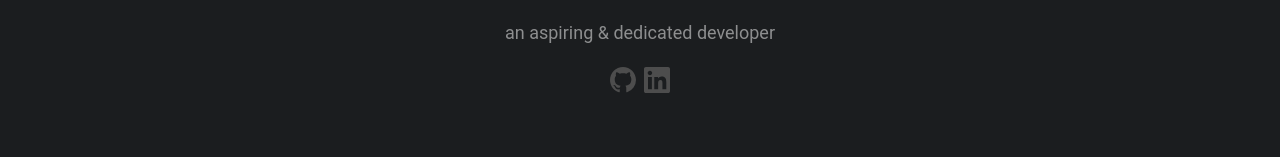
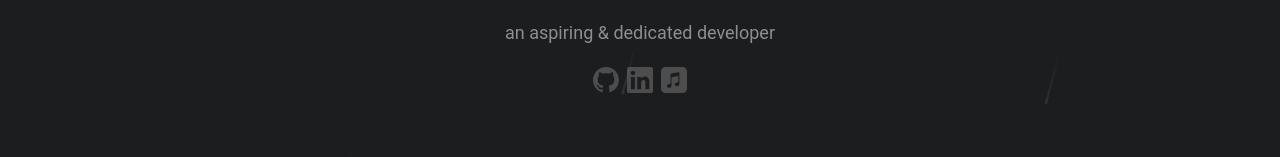
Before and after one commit to phuongwj/portfolio-101, a Next.js app: page / in a window 1280 px wide. Shown: the part 404-561 px from the top of the page. Built offline with nearby package versions, Linux system fonts and the light colour scheme.

Commit message:
Website for now

```diff
--- a/src/app/components/Header.jsx
+++ b/src/app/components/Header.jsx
@@ -10,6 +10,7 @@ export default function Header() {
     return (
             <main className="flex flex-col h-screen w-full gap-y-2 bg-main items-center justify-center text-white px-6">
 
+                <Meteors number={15}/>
                 {/* Sm -> text-4xl; Md and above -> text-5xl */}
                 <section className="flex flex-col font-bold md:text-5xl sm:text-4xl text-center">
                     <h1> nice to meet you, </h1>
@@ -32,7 +33,7 @@ export default function Header() {
                             </span>
                     </span>
                 </section>
-                {/* <Meteors number={15}/> */}
+
 
                 {/* Sm -> text-base; Md and above -> text-lg */}
                 <p className="mt-4 text-white/50 sm:text-base md:text-lg">
@@ -51,6 +52,10 @@ export default function Header() {
                             <path d="M416 32H31.9C14.3 32 0 46.5 0 64.3v383.4C0 465.5 14.3 480 31.9 480H416c17.6 0 32-14.5 32-32.3V64.3c0-17.8-14.4-32.3-32-32.3zM135.4 416H69V202.2h66.5V416zm-33.2-243c-21.3 0-38.5-17.3-38.5-38.5S80.9 96 102.2 96c21.2 0 38.5 17.3 38.5 38.5 0 21.3-17.2 38.5-38.5 38.5zm282.1 243h-66.4V312c0-24.8-.5-56.7-34.5-56.7-34.6 0-39.9 27-39.9 54.9V416h-66.4V202.2h63.7v29.2h.9c8.9-16.8 30.6-34.5 62.9-34.5 67.2 0 79.7 44.3 79.7 101.9V416z"/>
                         </svg>
                     </Link>
+                    <svg xmlns="http://www.w3.org/2000/svg" viewBox="3 3 18 18"
+                        className="cursor-help h-6.5 w-6.5 fill-secondaryC hover:fill-white hover:opacity-45 transition duration-500">
+                        <path d="M18,3H6C4.346,3,3,4.346,3,6v12c0,1.654,1.346,3,3,3h12c1.654,0,3-1.346,3-3V6C21,4.346,19.654,3,18,3z M15.738,14.489 c0,0.608-0.358,1.857-1.843,1.857c-0.478,0-1.348-0.397-1.348-1.156s0.628-1.476,1.606-1.476c0.724,0,0.912-0.346,0.912-0.833 c0-0.278-0.029-2.794-0.038-3.524c-0.001-0.106-0.099-0.178-0.202-0.157l-4.328,0.891c-0.146,0.03-0.252,0.159-0.252,0.309v5.383 c0,0.608-0.405,1.644-1.693,1.644c-0.847,0-1.433-0.36-1.433-1.242c0-0.704,0.764-1.416,1.692-1.416c0.316,0,0.804-0.13,0.804-0.673 c0-0.45,0.015-4.574,0.02-5.965c0.001-0.266,0.189-0.493,0.45-0.545l5.037-1c0.318-0.063,0.615,0.18,0.615,0.505V14.489z"/>
+                    </svg>
                 </footer>
             </main>
     )
--- a/src/app/components/Meteors.jsx
+++ b/src/app/components/Meteors.jsx
@@ -9,12 +9,11 @@ export default function Meteors({number}) {
   useEffect(() => {
     const generateMeteors = () => {
       const containerWidth = containerRef.current?.offsetWidth || window.innerWidth;
-      const containerHeight = containerRef.current?.offsetHeight || window.innerHeight;
       const spacingWidth = containerWidth / number;
 
       const newMeteors = new Array(number).fill(true).map((_, idx) => ({
         id: idx,
-        top: containerHeight,
+        top: -50,
         left: Math.floor(spacingWidth * idx),
         delay: Math.random() * 5,
         duration: Math.floor(Math.random() * (10 - 5) + 5),
@@ -31,7 +30,7 @@ export default function Meteors({number}) {
   return (
     <div
       ref={containerRef}
-      className="absolute top-0 left-0 w-full h-full pointer-events-none overflow-hidden">
+      className="absolute top-0 left-0 w-full h-full pointer-events-none">
         {meteors.map((elem) => {
           return (
             <span
```
Also changed, not shown: tailwind.config.mjs (+7 -2 lines), src/assets/music.svg (added).
